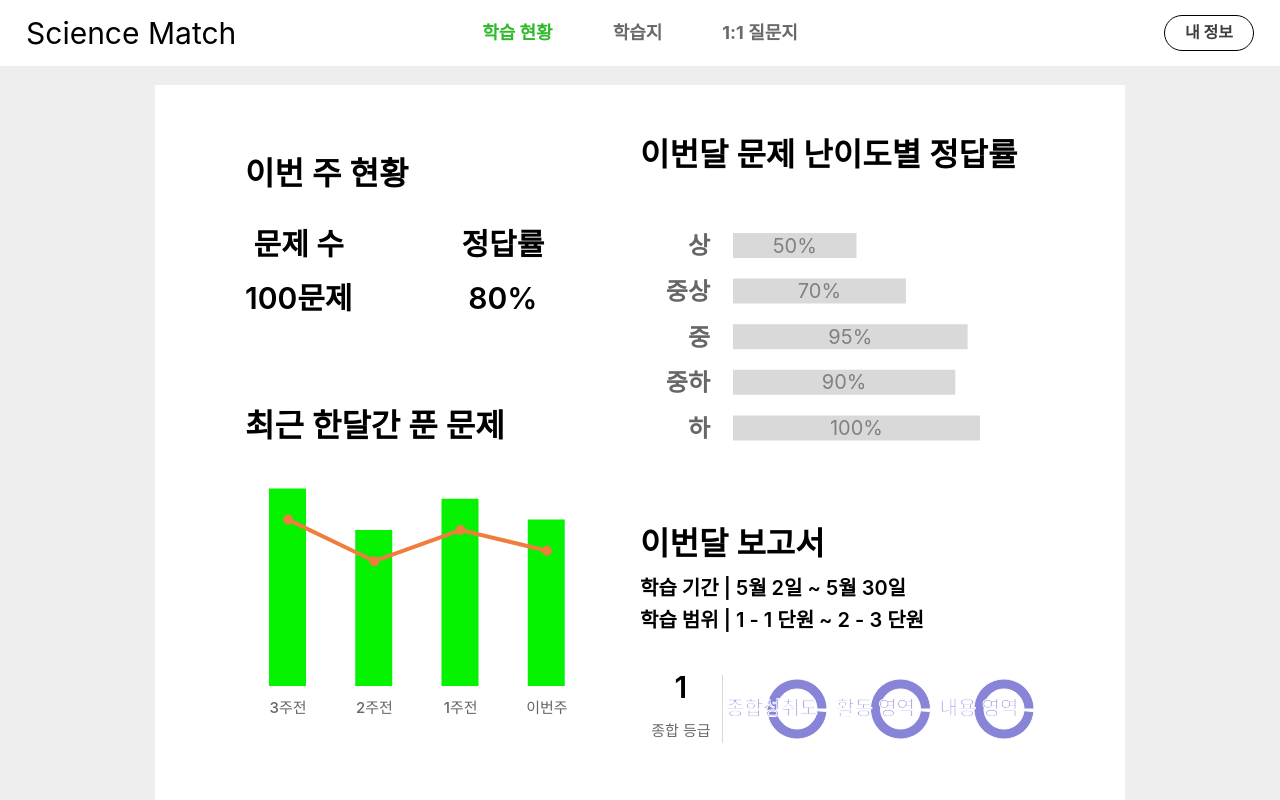
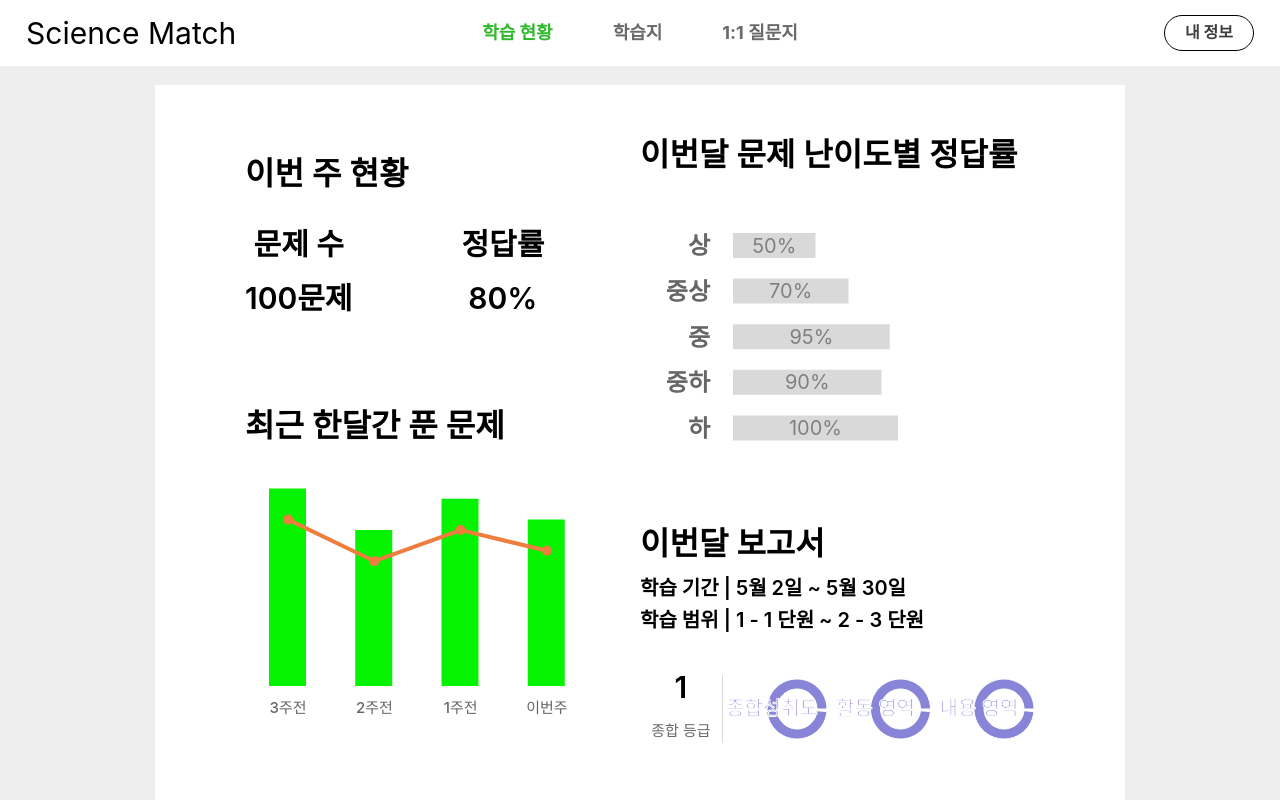
Before and after one commit to SCIENCE-MATCH/SCIENCE-MATCH-Client, a React (Create React App) app: page /student in a window 1280 px wide. Built offline with nearby package versions, Linux system fonts and the light colour scheme; no server answers.

Commit message:
style: 레이아웃 조정

```diff
--- a/src/components/Student/LearningStatus/RightSide/HorizontalBarChart.jsx
+++ b/src/components/Student/LearningStatus/RightSide/HorizontalBarChart.jsx
@@ -31,12 +31,13 @@ const data = [
 
 const HorizontalBarChart = () => {
   return (
-    <ResponsiveContainer width={340} height={258}>
+    <ResponsiveContainer width="100%" height={258}>
       <BarChart
         layout="vertical"
         data={data}
         margin={{
           left: 33,
+          right: 180,
         }}
       >
         <XAxis type="number" tickCount={0} />
```
